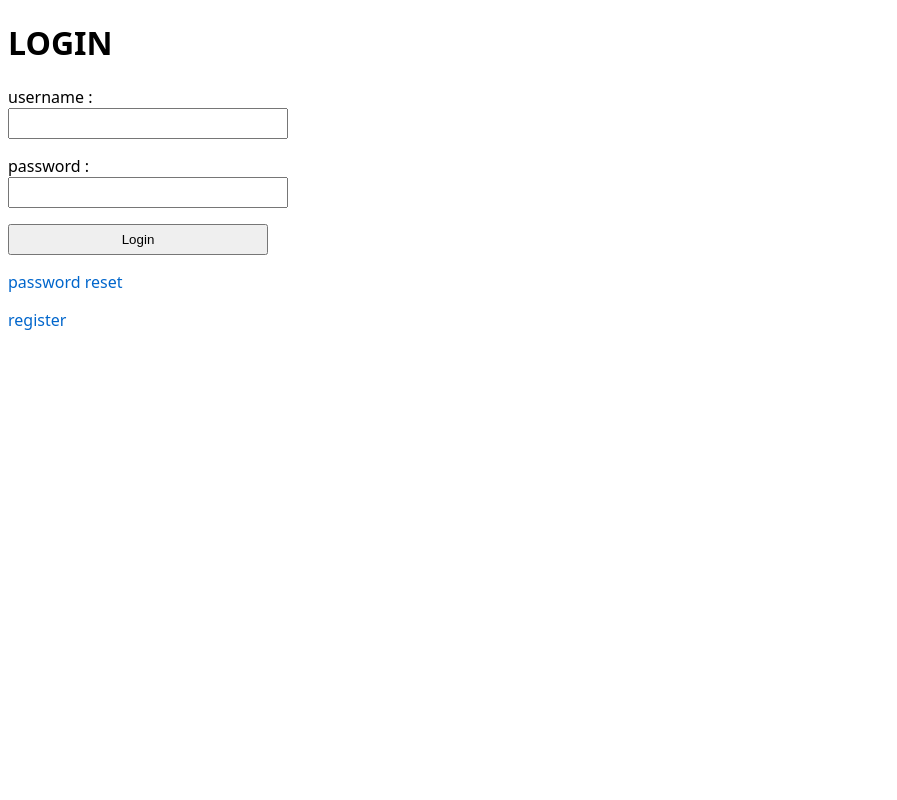
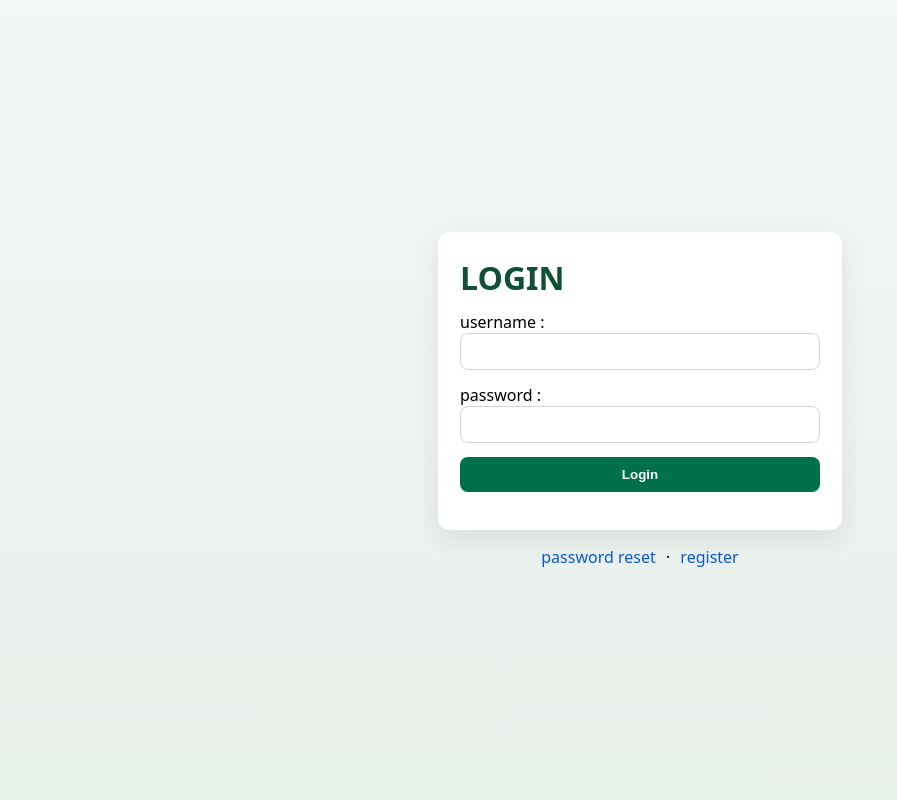
Before and after one commit to JinhyukKo/Simple_Starbucks_v2.0, a PHP site: page /auth/login.php in a window 1280 px wide. Shown: the whole page, without its empty margins (0-897 px from the left). Run offline with PHP 8.4, Linux system fonts and the light colour scheme.

Commit message:
update login css

```diff
--- /dev/null
+++ b/auth/login.css
@@ -0,0 +1,67 @@
+/* Login Page Styles */
+html, body { height: 100%; }
+body {
+    margin: 0;
+    background: linear-gradient(180deg, #f3f7f5, #e7efe9);
+    display: flex;
+    flex-direction: column;
+    align-items: center;
+    justify-content: center;
+    font-family: system-ui, -apple-system, Segoe UI, Roboto, Helvetica, Arial, sans-serif;
+}
+
+h1 { text-align: left; color: #0f5132; margin: 0 0 12px; }
+
+form {
+    width: 100%;
+    max-width: 360px;
+    background: #fff;
+    padding: 24px 22px;
+    border-radius: 12px;
+    box-shadow: 0 10px 28px rgba(0,0,0,0.08);
+}
+.login-links {
+    margin-top: 16px;
+    text-align: center;
+}
+
+.login-links a { margin: 0 6px; }
+
+form p { margin: 0 0 14px; }
+
+input[type="text"],
+input[type="password"] {
+    width: 100%;
+    box-sizing: border-box;
+    padding: 10px 12px;
+    border: 1px solid #cfd8d3;
+    border-radius: 8px;
+    outline: none;
+    transition: border-color .2s ease, box-shadow .2s ease;
+}
+
+input[type="text"]:focus,
+input[type="password"]:focus {
+    border-color: #599468;
+    box-shadow: 0 0 0 3px rgba(89,148,104,0.15);
+}
+
+input[type="submit"] {
+    width: 100%;
+    padding: 10px 12px;
+    background: #00704A;
+    color: #fff;
+    border: none;
+    border-radius: 8px;
+    cursor: pointer;
+    font-weight: 600;
+    transition: background .2s ease, transform .02s ease;
+}
+
+input[type="submit"]:hover { background: #005f3d; }
+input[type="submit"]:active { transform: translateY(1px); }
+
+a { color: #0b57d0; text-decoration: none; }
+a:hover { text-decoration: underline; }
+
+.message { text-align: center; color: #2c7a3f; margin: 8px 0 16px; }
--- a/auth/login.php
+++ b/auth/login.php
@@ -28,15 +28,16 @@ if ($_SERVER['REQUEST_METHOD'] == 'POST') {
 <head>
     <title>LOGIN</title>
     <link rel="stylesheet" href="/style.css">
+    <link rel="stylesheet" href="/auth/login.css">
 
 </head>
 <body>
-    <h1>LOGIN</h1>
     <?php if (isset($_SESSION['message'])): ?>
-        <div style="color: green;"><?= $_SESSION['message'] ?></div>
+        <div class="message"><?= $_SESSION['message'] ?></div>
         <?php unset($_SESSION['message']); ?>
     <?php endif; ?>
     <form method="POST">
+        <h1>LOGIN</h1>
         <p>
             username : <br>
             <input type="text" name="username">
@@ -49,8 +50,10 @@ if ($_SERVER['REQUEST_METHOD'] == 'POST') {
             <input type="submit" value="Login">
         </p>
     </form>
-    <a href="reset_password.php">password reset</a>
-
-    <p><a href="register.php">register</a>
+    <div class="login-links">
+        <a href="reset_password.php">password reset</a>
+        <span> · </span>
+        <a href="register.php">register</a>
+    </div>
 </body>
 </html>
```
